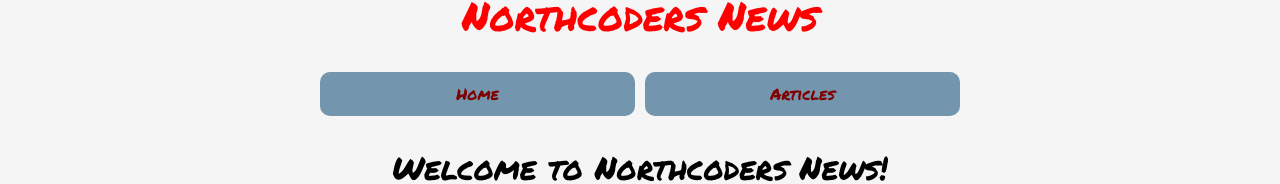
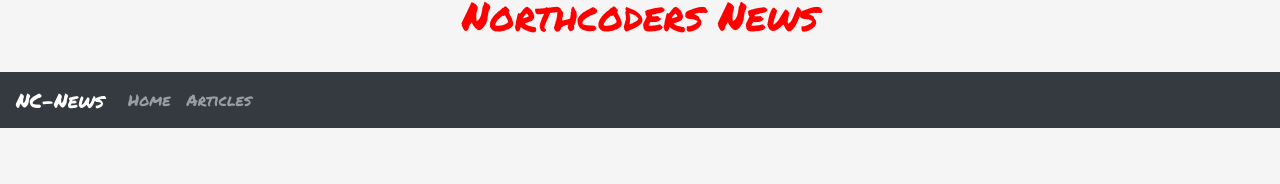
Before and after one commit to nadiarashad/hosted-ncnews, a React (Create React App) app in the folder nc-news-fe/: page / in a window 1280 px wide. Shown: the part 182-366 px from the top of the page. Built offline with nearby package versions, Linux system fonts and the light colour scheme; no server answers.

Commit message:
created a navbar with react bootstrap

```diff
--- a/nc-news-fe/src/App.js
+++ b/nc-news-fe/src/App.js
@@ -3,7 +3,7 @@ import './App.css';
 import Header from './components/header'
 import Home from './components/Home'
 import { Router } from '@reach/router';
-import Nav from './components/nav';
+import PageNav from './components/nav';
 import AllArticles from './components/AllArticles'
 import Article from './components/Article'
 import Topics from './components/Topics'
@@ -62,7 +62,7 @@ class App extends Component {
 
 
         <Header loggedInUser={loggedInUser} logInUser={this.logInUser} validUser={this.validUser} />
-        <Nav />
+        <PageNav />
         <br></br>
         <br></br>
         <br></br>
--- a/nc-news-fe/src/components/Topics.jsx
+++ b/nc-news-fe/src/components/Topics.jsx
@@ -3,6 +3,7 @@ import { Link } from '@reach/router';
 import * as api from '../api';
 import ErrorPage from './ErrorPage'
 import styles from '../cssFiles/AllArticles.module.css'
+import Button from 'react-bootstrap/Button'
 
 
 class Topics extends Component {
@@ -56,7 +57,7 @@ class Topics extends Component {
                                     {topic.description}
 
                                 </p>
-                                <button value={topic.slug} onClick={e => this.handleClick(e.target.value)}>View all related articles below</button>
+                                <> <Button variant="success" value={topic.slug} onClick={e => this.handleClick(e.target.value)}>View all related articles below</Button>{' '} </>
                                 <br></br><br></br>
                             </li>
                         )
--- a/nc-news-fe/src/components/nav.jsx
+++ b/nc-news-fe/src/components/nav.jsx
@@ -1,19 +1,26 @@
 import React from 'react';
 import { Link } from '@reach/router';
+import Navbar from 'react-bootstrap/Navbar'
+import Nav from 'react-bootstrap/Nav'
 
 
-const Nav = () => {
+const PageNav = () => {
     return (
-        <div className="header-grid">
 
-            <Link className="nav-button" to="/">Home</Link>
-            <Link className="nav-button" to="/articles">Articles</Link>
-            <br></br>
-            <br></br>
-            <br></br>
 
-        </div>
+        <Navbar collapseOnSelect expand="lg" bg="dark" variant="dark">
+            <Navbar.Brand href="#home">NC-News</Navbar.Brand>
+            <Navbar.Toggle aria-controls="responsive-navbar-nav" />
+            <Navbar.Collapse id="responsive-navbar-nav">
+                <Nav className="mr-auto">
+                    <Nav.Link href="/">Home</Nav.Link>
+                    <Nav.Link href="/articles">Articles</Nav.Link>
+
+                </Nav>
+
+            </Navbar.Collapse>
+        </Navbar>
     );
 };
 
-export default Nav;
+export default PageNav;
--- a/nc-news-fe/src/components/sortArticlesForm.jsx
+++ b/nc-news-fe/src/components/sortArticlesForm.jsx
@@ -1,4 +1,6 @@
 import React from 'react';
+
+
 
 const SortArticlesForm = (props) => {
 
@@ -13,6 +15,7 @@ const SortArticlesForm = (props) => {
             </select>
             <br></br> <br></br>
         </div>
+
     );
 };
 
```
